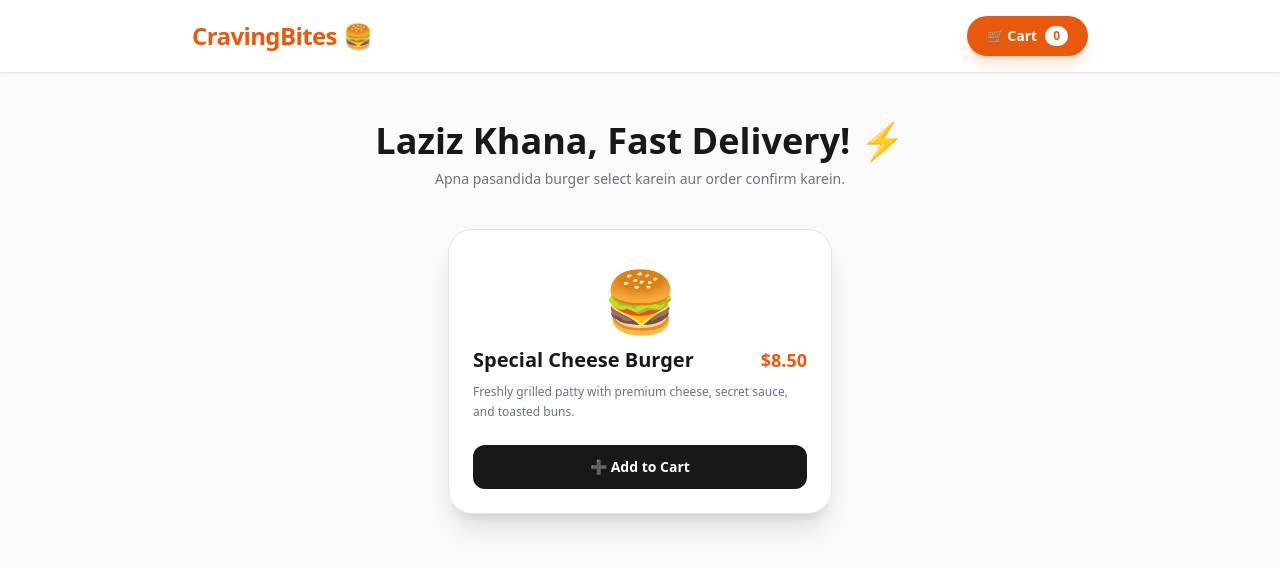
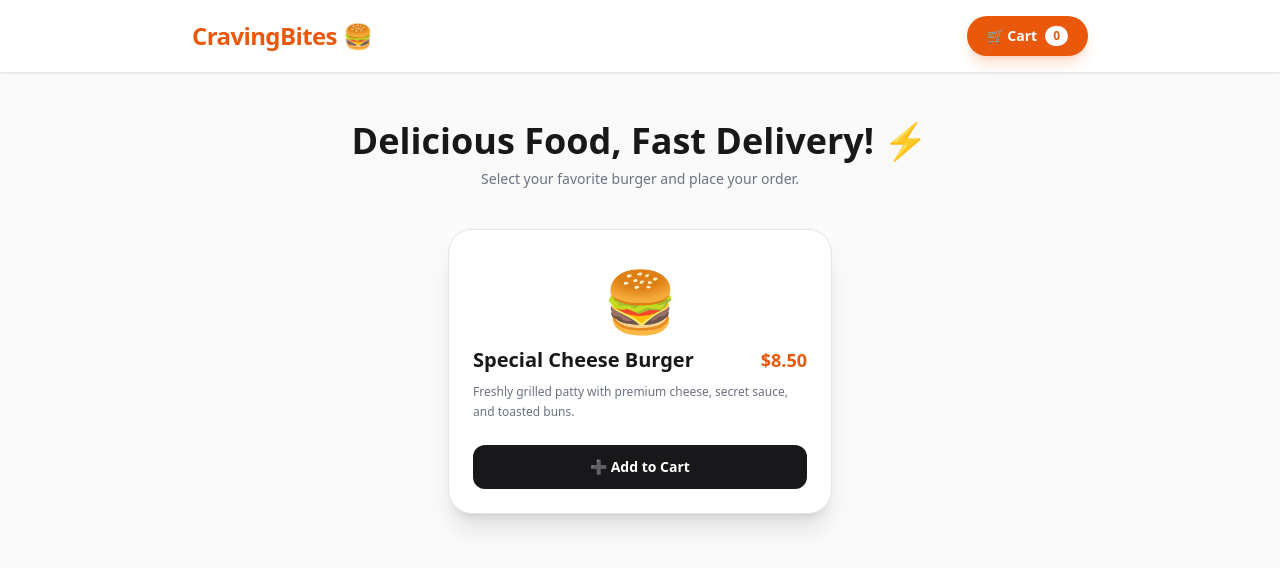
Before and after one commit to hammayalchaudry/food-delivery-app, a React (Vite) app: page / in a window 1280 px wide. Shown: the top 568 px of the page. Built offline with nearby package versions, Linux system fonts and the light colour scheme.

Commit message:
Update App.jsx

```diff
--- a/src/App.jsx
+++ b/src/App.jsx
@@ -22,7 +22,7 @@ function App() {
 
   const handleCheckoutClick = () => {
     if (cartCount === 0) {
-      alert("Aap ka cart khali hai! Pehle koi lazeez khana add karein. 🍔");
+      alert("Your cart is empty! Please add a food item first. 🍔");
     } else {
       setStep(1); // Open Information Form
     }
@@ -36,7 +36,7 @@ function App() {
   const handleConfirmOrder = (e) => {
     e.preventDefault();
     if (!customerInfo.name || !customerInfo.phone || !customerInfo.address) {
-      alert("Meherbani karke saari information darj karein!");
+      alert("Please fill out all the required information fields!");
       return;
     }
     setStep(2); // Move to Receipt Page
@@ -69,8 +69,8 @@ function App() {
 
           {/* Main Food Card Section */}
           <main className="max-w-4xl mx-auto px-4 py-12 text-center">
-            <h2 className="text-3xl md:text-4xl font-black text-zinc-900 mb-2">Laziz Khana, Fast Delivery! ⚡</h2>
-            <p className="text-gray-500 text-sm mb-10">Apna pasandida burger select karein aur order confirm karein.</p>
+            <h2 className="text-3xl md:text-4xl font-black text-zinc-900 mb-2">Delicious Food, Fast Delivery! ⚡</h2>
+            <p className="text-gray-500 text-sm mb-10">Select your favorite burger and place your order.</p>
 
             {/* Food Item Card */}
             <div className="max-w-sm mx-auto bg-white rounded-3xl border border-zinc-200 shadow-xl overflow-hidden p-6 text-left">
```
